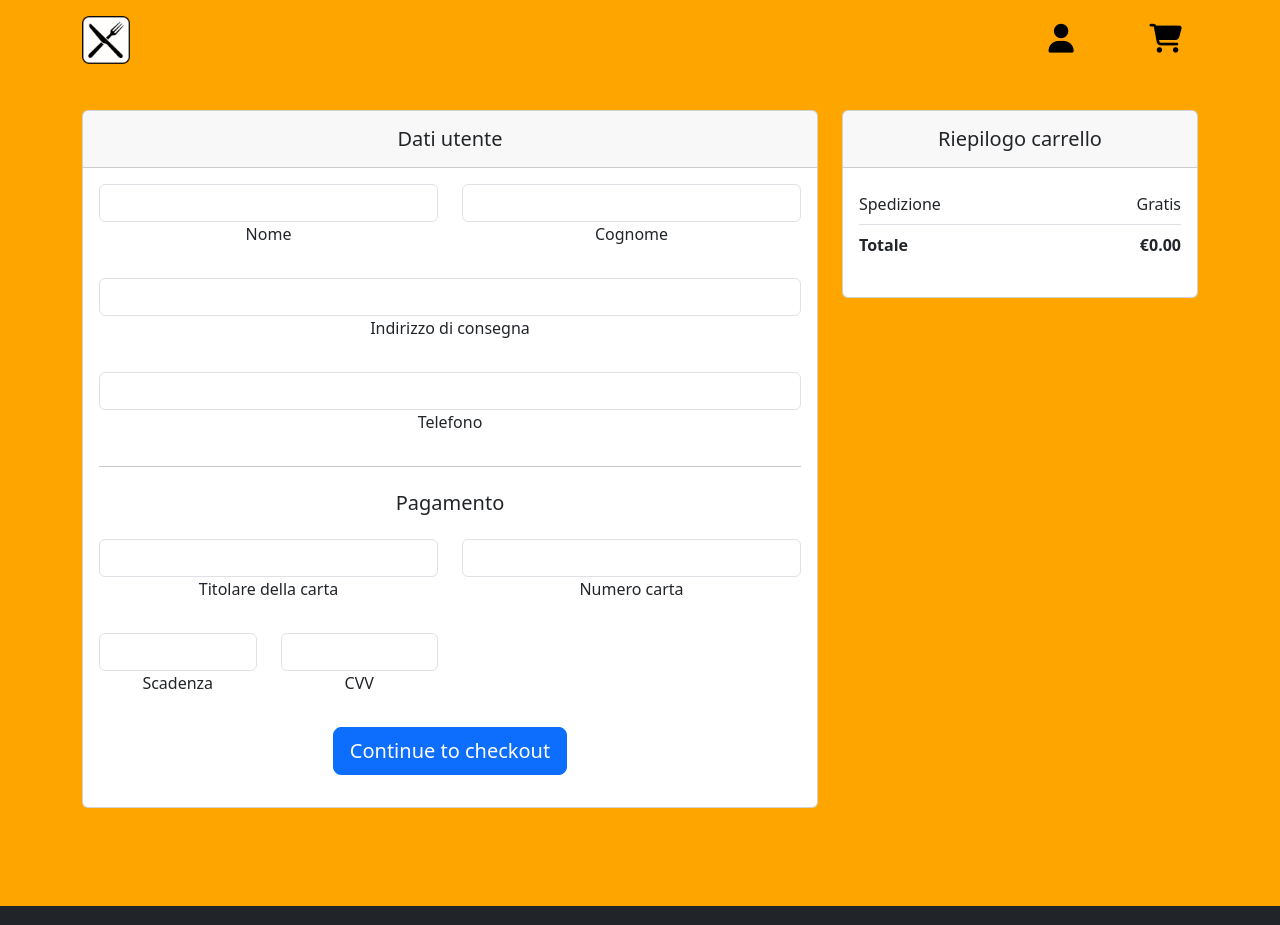
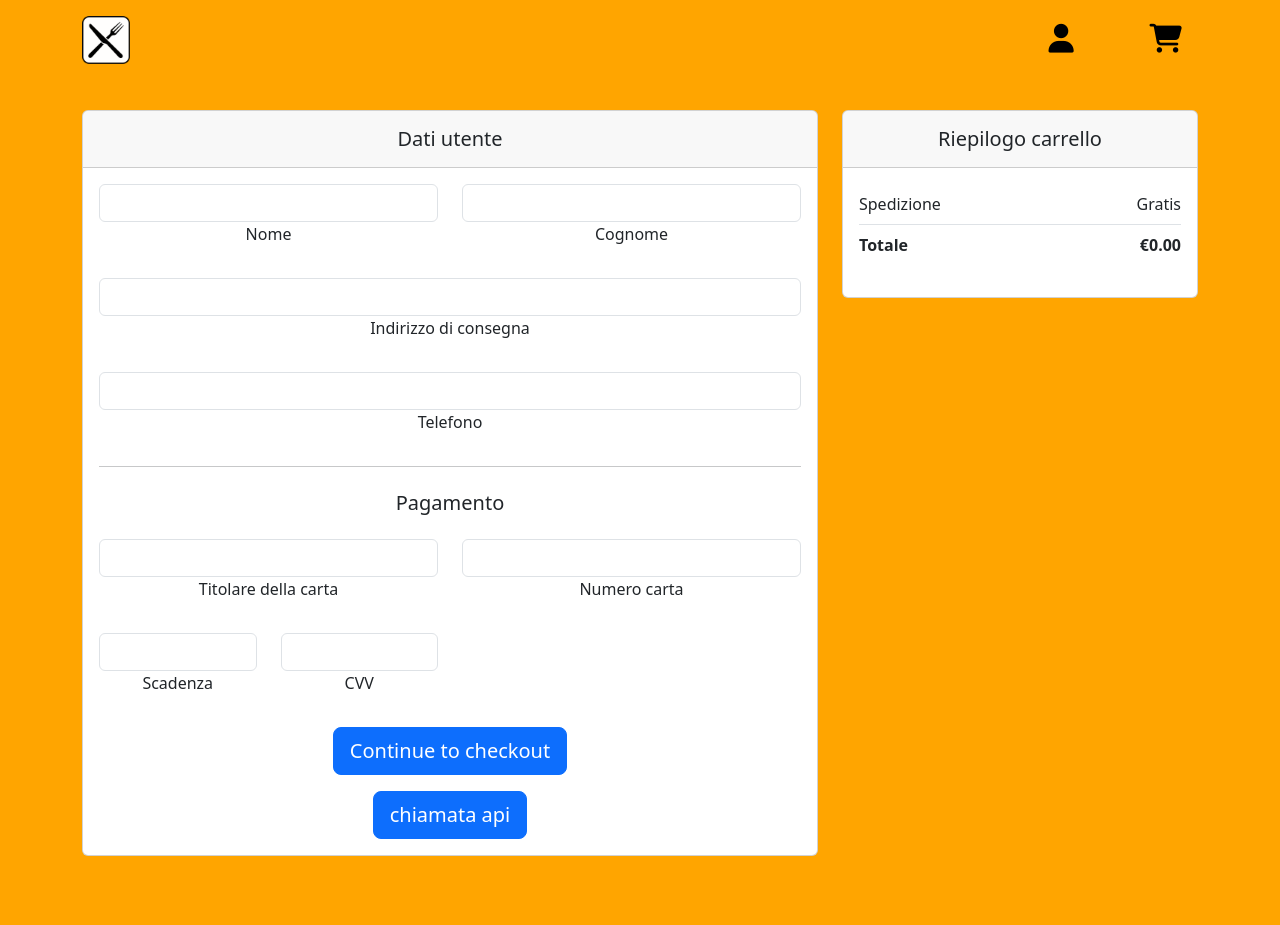
Before and after one commit to aldoaquino451/deliveboo_frontend, a Vue app: page /payment in a window 1280 px wide. Shown: the top 925 px of the page. Built offline with nearby package versions, Linux system fonts and the light colour scheme.

Commit message:
[add] api call

```diff
--- a/src/pages/Payment.vue
+++ b/src/pages/Payment.vue
@@ -23,7 +23,6 @@ export default {
     }
   },
 
-
   computed:{
     totalAmount() {
       return store.cart.reduce((total, cartItem) => {
@@ -33,6 +32,8 @@ export default {
   },
 
   methods: {
+
+    // VALIDAZIONI
     isValidName() {
       return /^[a-zA-Z]{2,}$/.test(this.form.nome);
     },
@@ -68,6 +69,8 @@ export default {
     isValidCVV() {
       return /^[0-9]{3,4}$/.test(this.form.cvv);
     },
+
+    // PAGAMENTO
     processPayment() {
       this.validationErrors = {}; // Reset degli errori prima di validare!!!!
 
@@ -113,27 +116,34 @@ export default {
         localStorage.setItem('customerAddress', this.form.indirizzo);
         localStorage.setItem('customerNumber', this.form.telefono);
 
-        console.log('Carrello:', JSON.stringify(this.store.cart));
-        console.log('customerName:', localStorage.getItem('customerName'));
-        console.log('customerSurname:', localStorage.getItem('customerSurname'));
-        console.log('customerAddress:', localStorage.getItem('customerAddress'));
-        console.log('customerNumber:', localStorage.getItem('customerNumber'));
-        console.log('Totale carrello:', this.totalAmount.toFixed(2));
+        this.$router.push({ name: 'postpayment' });
 
+        const cart = JSON.stringify(this.store.cart);
         const name = localStorage.getItem('customerName');
         const lastname = localStorage.getItem('customerSurname');
         const address = localStorage.getItem('customerAddress');
-        const number = localStorage.getItem('customerNumber');
-        const totalcart = this.totalAmount.toFixed(2);
+        const phone_number = localStorage.getItem('customerNumber');
+        const total_price = this.totalAmount.toFixed(2);
 
-        axios.get(store.apiUrl + "save-order/" + name + "/" + lastname + "/" + address + "/" + number + "/" + totalcart + "/" )
-        .then
-
-        this.$router.push({ name: 'postpayment' });
-      } else {
+      }
+      else {
         console.log('Errore: Dati non validi', this.validationErrors);
       }
     },
+
+    getApi() {
+      const cart = JSON.stringify(this.store.cart);
+      const name = 'admin';
+      const lastname = 'admin';
+      const address = 'vai qualunque 11';
+      const phone_number = '3442344343';
+      const total_price  = this.totalAmount.toFixed(2);
+
+      axios.get(store.apiUrl + "save-order/" + cart + '/' + name + '/' + lastname + '/' + address + '/' + phone_number + '/' + total_price)
+        .then(res => {
+          console.log(res.data);
+        });
+    }
   },
 };
 </script>
@@ -221,7 +231,12 @@ export default {
                 <button class="btn btn-primary btn-lg btn-block" @click.prevent="processPayment">
                   Continue to checkout
                 </button>
+
               </form>
+
+                <button class="btn btn-primary btn-lg btn-block" @click="getApi">
+                  chiamata api
+                </button>
             </div>
           </div>
         </div>
@@ -260,7 +275,8 @@ export default {
 </template>
 
 <style lang="scss" scoped>
-  section {
-    text-align: center;
-  }
+
+section {
+  text-align: center;
+}
 </style>
```
